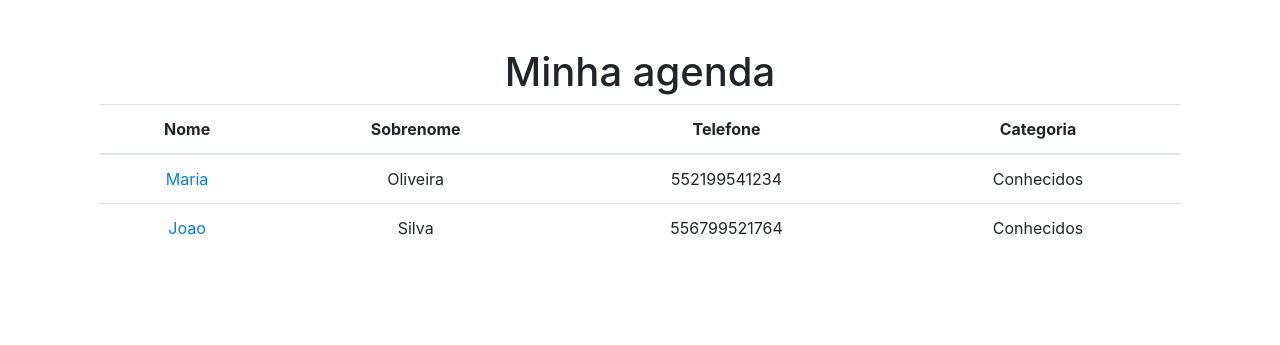
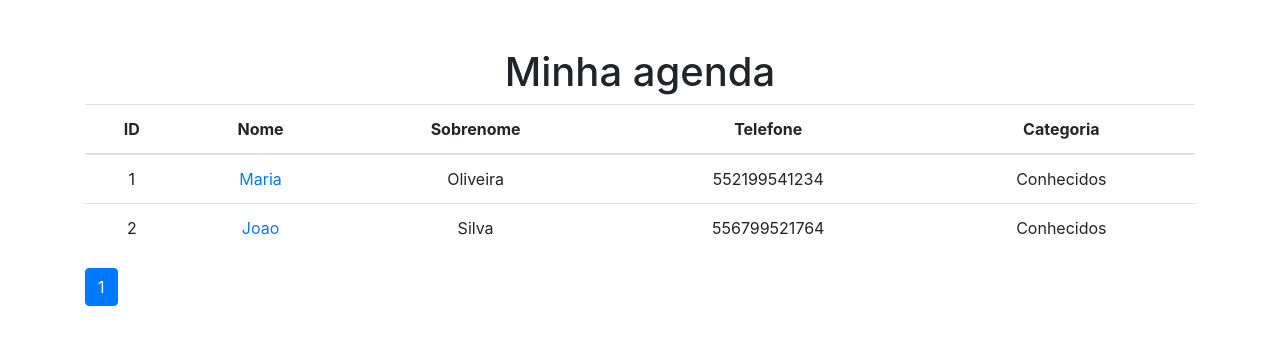
Before and after one commit to LucasCorpT5/todo_app, a Django app: page / in a window 1280 px wide. Shown: the part 56-401 px from the top of the page. Run offline with Django 4.2, Linux system fonts and the light colour scheme; data comes from the database, SQL or seed files in the repository; both versions use the stored data as it was after the commit; some libraries are stand-ins or nearby versions.

Commit message:
admin_upd13

```diff
--- a/contatos/templates/contatos/index.html
+++ b/contatos/templates/contatos/index.html
@@ -1,14 +1,12 @@
 {% extends 'base.html' %}
 
 {% block conteudo %}
-<div class="container">
-    <div class="row">
-      <div class="col-lg-12">
-        <h1 class="mt-5">Minha agenda</h1>
+    <h1 class="mt-5">Minha agenda</h1>
 
         <table class="table">
           <thead>
             <tr>
+              <th>ID</th>
               <th>Nome</th>
               <th>Sobrenome</th>
               <th>Telefone</th>
@@ -17,7 +15,9 @@
           </thead>
           <tbody>
             {% for contato in contatos %}
+              {% if contato.mostrar %}
             <tr>
+              <td>{{ contato.id }}</td>
               <td>
                 <a href="{% url 'ver_contato' contato.id %}">{{ contato.nome }}</a>
               </td>
@@ -25,10 +25,20 @@
               <td>{{ contato.telefone }}</td>
               <td>{{ contato.categoria }}</td>
             </tr>
+            {% endif %}
             {% endfor %}
           </tbody>
         </table>
-      </div>
-    </div>
-  </div>
+
+        <nav aria-label="Page navigation example">
+          <ul class="pagination">
+            {% for pagina in contatos.paginator.page_range %}
+              {% if contatos.number == pagina %}
+                <li class="page-item active"><a class="page-link" href="?p={{ pagina }}">{{ pagina }}</a></li>
+            {% else %}
+              <li class="page-item"><a class="page-link" href="?p={{ pagina }}">{{ pagina }}</a></li>
+            {% endif %}
+            {% endfor %}
+          </ul>
+        </nav>
 {% endblock %}
--- a/contatos/views.py
+++ b/contatos/views.py
@@ -1,10 +1,16 @@
 from django.shortcuts import render, get_object_or_404
 from django.http import Http404
 from .models import Contato
+from django.core.paginator import Paginator
 
 # Create your views here.
 def index(request):
-    contatos = Contato.objects.all()
+    contatos = Contato.objects.order_by()
+    paginator = Paginator(contatos, 20)
+
+    page = request.GET.get('p')
+    contatos = paginator.get_page(page)
+
     return render(request, 'contatos/index.html', {
         'contatos': contatos
     })
@@ -12,6 +18,10 @@ def index(request):
 def ver_contato(request, contato_id):
     # contato = Contato.objects.get(id=contato_id)
     contato = get_object_or_404(Contato, id=contato_id)
+
+    if not contato.mostrar:
+        raise Http404()
+
     return render(request, "contatos/ver_contato.html", {
         'contato': contato
     })
```
Also changed, not shown: db.sqlite3.
